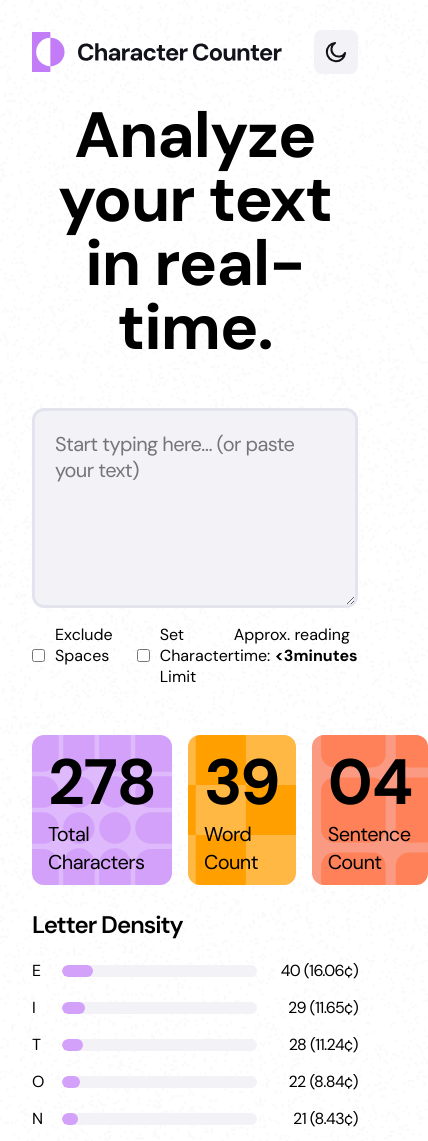
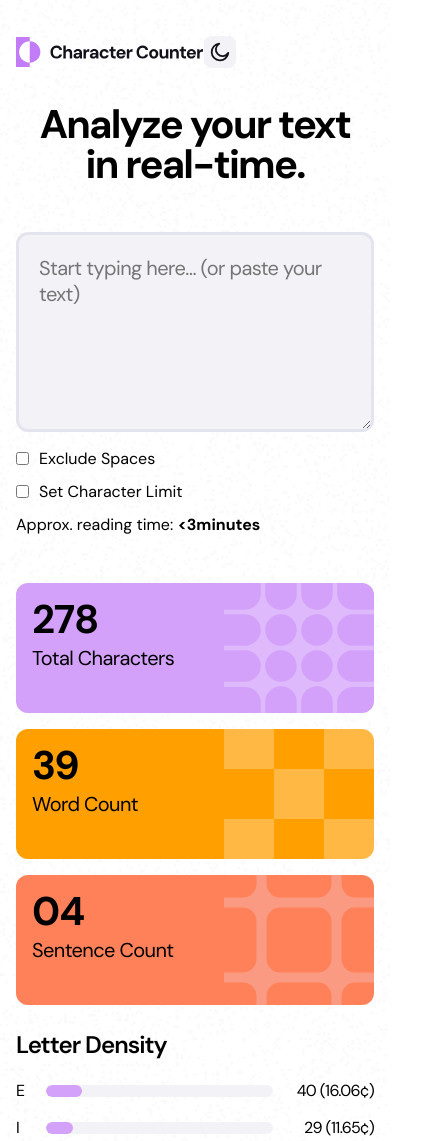
Before and after one commit to RemedyOnline/gtp-characterCounterUI, a plain HTML site: page index.html in a window 390 px wide. Shown: the top 1141 px of the page, 428 px wide, since content can reach past the window. Drawn offline with Linux system fonts and the light colour scheme.

Commit message:
update my old-school css to using variables for easier reusability

```diff
--- a/style.css
+++ b/style.css
@@ -1,3 +1,50 @@
+:root {
+	/* colors */
+	--neutral-0: #ffffff;
+	--neutral-100: #f2f2f7;
+	--neutral-200: #e4e4ef;
+	--neutral-600: #404254;
+	--neutral-700: #2a2b37;
+	--neutral-800: #21222c;
+	--neutral-900: #12131a;
+
+	--purple-400: #d3a0fa;
+	--purple-500: #c27cf8;
+
+	--orange-500: #fe8159;
+	--orange-800: #da3701;
+
+	--yellow-500: #ff9f00;
+
+	/* spacing */
+	--spacing-0: 0px;
+	--spacing-025: 2px;
+	--spacing-050: 4px;
+	--spacing-075: 6px;
+	--spacing-100: 8px;
+	--spacing-150: 12px;
+	--spacing-200: 16px;
+	--spacing-250: 20px;
+	--spacing-300: 24px;
+	--spacing-400: 32px;
+	--spacing-500: 40px;
+	--spacing-600: 48px;
+	--spacing-800: 64px;
+	--spacing-1000: 80px;
+
+	/* corner radius */
+	--radius-0: 0px;
+	--radius-4: 4px;
+	--radius-6: 6px;
+	--radius-8: 8px;
+	--radius-10: 10px;
+	--radius-12: 12px;
+	--radius-16: 16px;
+	--radius-20: 20px;
+	--radius-24: 24px;
+	--radius-full: 999px;
+}
+
 * {
 	padding: 0;
 	margin: 0;
@@ -37,15 +84,15 @@ body {
 	padding: 0;
 	margin: 0 auto;
 	justify-content: center;
-	margin-bottom: 64px;
+	margin-bottom: var(--spacing-800);
 }
 
 header {
 	display: flex;
 	align-items: center;
-	justify-content: space-between;
+	justify-content: spacing-between;
 	height: 40px;
-	margin-block: 32px;
+	margin-block: var(--spacing-400);
 }
 
 .logo {
@@ -54,8 +101,8 @@ header {
 }
 
 .themeWrap {
-	background-color: #f2f2f7;
-	border-radius: 8px;
+	background-color: var(--neutral-100);
+	border-radius: var(--radius-8);
 	padding: 11px;
 	display: flex;
 	align-items: center;
@@ -72,46 +119,44 @@ header {
 	font-size: 64px;
 	letter-spacing: -1px;
 	line-height: 100%;
-	margin-bottom: 48px;
+	margin-bottom: var(--spacing-600);
 	font-weight: 700;
 }
 
 form {
 	display: flex;
 	flex-direction: column;
-	gap: 16px;
-	/* background-color: #c3c3c3; */
+	gap: var(--spacing-200);
 }
 
 .text-box {
 	display: block;
-	/* width: 990px; */
 	width: 100%;
 	height: 200px;
-	border-radius: 12px;
-	padding-inline: 20px;
-	padding-top: 20px;
+	border-radius: var(--radius-12);
+	padding-inline: var(--spacing-250);
+	padding-top: var(--spacing-250);
 	font-size: 20px;
 	letter-spacing: -0.6px;
-	background-color: #f2f2f7;
-	border: #e4e4ef solid;
+	background-color: var(--neutral-100);
+	border: var(--neutral-200) solid;
 	font-family: "DM Sans", sans-serif;
 }
 
 .text-box:focus {
-	border-color: #c27cf8;
+	border-color: var(--purple-500);
 	outline: none;
 }
 
 .options {
 	display: flex;
-	justify-content: space-between;
+	justify-content: spacing-between;
 	width: 100%;
 }
 
 .input-options {
 	display: flex;
-	gap: 24px;
+	gap: var(--spacing-300);
 }
 
 .input-options label {
@@ -125,10 +170,10 @@ form {
 
 .metrics {
 	display: flex;
-	justify-content: space-between;
-	gap: 16px;
-	margin-top: 48px;
-	margin-bottom: 24px;
+	justify-content: spacing-between;
+	gap: var(--spacing-200);
+	margin-top: var(--spacing-600);
+	margin-bottom: var(--spacing-300);
 }
 
 .card1,
@@ -139,9 +184,9 @@ form {
 	gap: 5px;
 	display: flex;
 	flex-direction: column;
-	border-radius: 12px;
+	border-radius: var(--radius-12);
 	padding-top: 26.5px;
-	padding-inline: 16px;
+	padding-inline: var(--spacing-200);
 }
 
 .card1 h3,
@@ -161,21 +206,21 @@ form {
 }
 
 .card1 {
-	background-color: #d3a0fa;
+	background-color: var(--purple-400);
 	background-image: url("./assets/images/pattern-character-count.svg");
 	background-position: center right;
 	background-repeat: no-repeat;
 }
 
 .card2 {
-	background-color: #ff9f00;
+	background-color: var(--yellow-500);
 	background-image: url("./assets/images/pattern-word-count.svg");
 	background-position: center right;
 	background-repeat: no-repeat;
 }
 
 .card3 {
-	background-color: #fe8159;
+	background-color: var(--orange-500);
 	background-image: url("./assets/images/pattern-sentence-count.svg");
 	background-position: center right;
 	background-repeat: no-repeat;
@@ -186,7 +231,7 @@ form {
 	font-weight: 600;
 	line-height: 130%;
 	letter-spacing: -1px;
-	margin-bottom: 20px;
+	margin-bottom: var(--spacing-250);
 }
 
 .density-details-empty {
@@ -197,17 +242,17 @@ form {
 
 .density-item {
 	display: flex;
-	justify-content: space-between;
+	justify-content: spacing-between;
 	gap: 14px;
 	align-items: center;
-	margin-bottom: 16px;
+	margin-bottom: var(--spacing-200);
 	width: 100%;
 }
 
 .density-letter {
 	font-size: 16px;
 	height: 21px;
-	width: 16px;
+	width: var(--spacing-200);
 	/* line-height: 130%; */
 	letter-spacing: -0.6px;
 }
@@ -224,16 +269,16 @@ form {
 .total-progress {
 	width: auto;
 	flex-grow: 1;
-	background-color: #f2f2f7;
-	height: 12px;
-	border-radius: 999px;
+	background-color: var(--neutral-100);
+	height: var(--spacing-150);
+	border-radius: var(--radius-full);
 	overflow: hidden;
 }
 
 .covered-progress {
-	background-color: #d3a0fa;
+	background-color: var(--purple-400);
 	height: 100%;
-	border-radius: 999px;
+	border-radius: var(--radius-full);
 }
 
 .more-characters {
@@ -249,23 +294,23 @@ form {
 
 .more-characters a,
 .more-characters a:visited {
-	color: #12131a;
+	color: var(--neutral-900);
 	display: flex;
-	gap: 8px;
+	gap: var(--spacing-100);
 }
 
 .chevron-down {
-	width: 24px;
+	width: var(--spacing-300);
 }
 
 /* TABLET VIEW */
 @media (max-width: 768px) {
 	.lightMode {
 		width: 100%;
-		padding-inline: 32px;
+		padding-inline: var(--spacing-400);
 		margin: 0 auto;
 		justify-content: center;
-		margin-bottom: 64px;
+		margin-bottom: var(--spacing-800);
 	}
 
 	.card1,
@@ -273,7 +318,7 @@ form {
 	.card3 {
 		width: 224px;
 		height: 150px;
-		padding: 16px;
+		padding: var(--spacing-200);
 	}
 
 	.total-progress {
@@ -283,13 +328,13 @@ form {
 }
 
 /* MOBILE VIEW */
-@media (max-width: 375px) {
+@media (max-width: 415px) {
 	.lightMode {
 		width: 100%;
-		padding-inline: 16px;
+		padding-inline: var(--spacing-200);
 		margin: 0 auto;
 		justify-content: center;
-		margin-bottom: 32px;
+		margin-bottom: var(--spacing-400);
 	}
 
 	.logo {
@@ -298,12 +343,12 @@ form {
 	}
 
 	.themeWrap {
-		padding: 6px;
+		padding: var(--spacing-075);
 	}
 
 	.themeToggle {
-		width: 20px;
-		height: 20px;
+		width: var(--spacing-250);
+		height: var(--spacing-250);
 	}
 
 	.title {
@@ -313,17 +358,17 @@ form {
 
 	.options {
 		flex-direction: column;
-		gap: 12px;
+		gap: var(--spacing-150);
 	}
 
 	.input-options {
 		flex-direction: column;
-		gap: 12px;
+		gap: var(--spacing-150);
 	}
 
 	.metrics {
 		flex-direction: column;
-		justify-content: space-between;
+		justify-content: spacing-between;
 	}
 
 	.card1,
```
